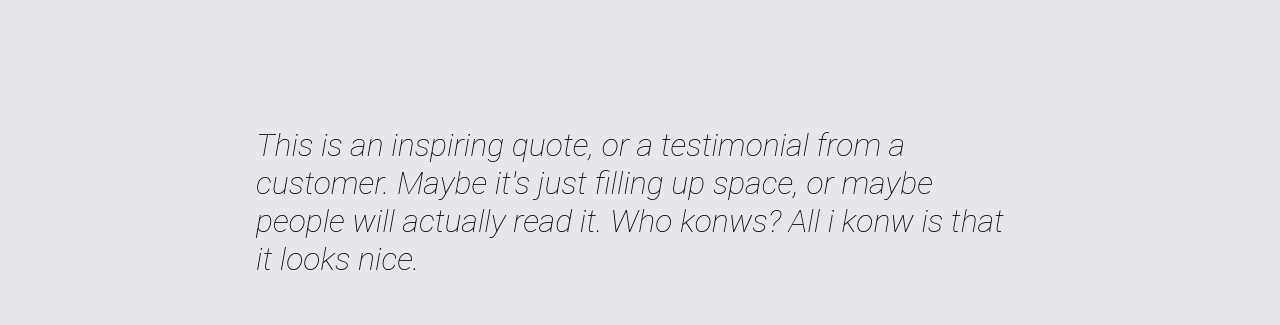
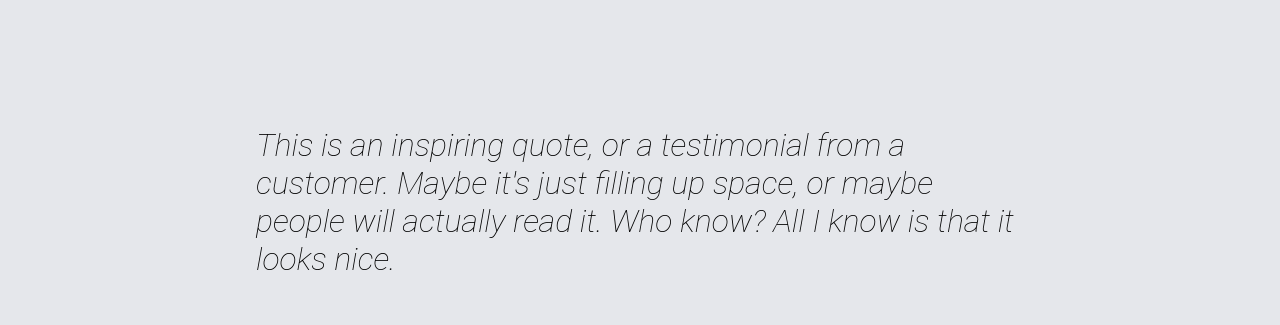
Before and after one commit to yuw446/Project-LandingPage, a plain HTML site: page index.html in a window 1280 px wide. Shown: the part 800-1125 px from the top of the page. Drawn offline with Linux system fonts and the light colour scheme.

Commit message:
Fix typos in quote text for clarity and correctness

```diff
--- a/index.html
+++ b/index.html
@@ -54,7 +54,7 @@
 
         <div class="quote-section">
             <div class="quote-block">
-                <p class="quote-text">This is an inspiring quote, or a testimonial from a customer. Maybe it's just filling up space, or maybe people will actually read it. Who konws? All i konw is that it looks nice.</p>
+                <p class="quote-text">This is an inspiring quote, or a testimonial from a customer. Maybe it's just filling up space, or maybe people will actually read it. Who know? All I know is that it looks nice.</p>
                 <p class="quote-author">- Faye, Spirit of the Taiga</p>
             </div>
         </div>
```
